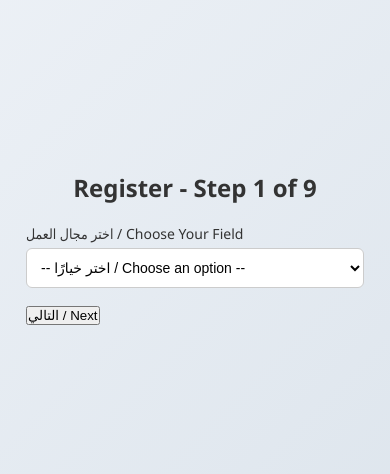
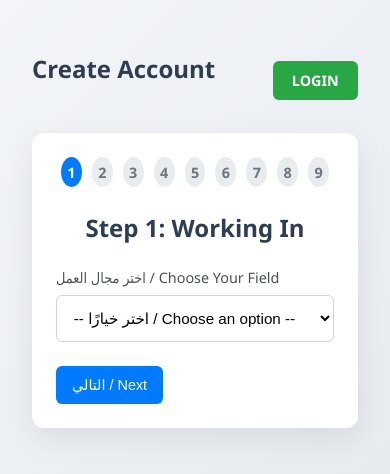
Before and after one commit to mshraky3/Hirfa, a React (Vite) app in the folder my-react-app/: page /register in a window 390 px wide. Shown: the part 174-648 px from the top of the page. Built offline with nearby package versions, Linux system fonts and the light colour scheme.

Commit message:
Add files via upload

```diff
--- a/my-react-app/components/Login/Login.css
+++ b/my-react-app/components/Login/Login.css
@@ -3,7 +3,7 @@
 body {
     margin: 0;
     font-family: 'Segoe UI', Tahoma, Geneva, Verdana, sans-serif;
-    background-color: #f5f5f5;
+    background-color: #f8f9fa;
 }
 
 .register-container {
@@ -12,26 +12,96 @@ body {
     align-items: center;
     justify-content: center;
     min-height: 100vh;
-    padding: 20px;
-    background: linear-gradient(135deg, #eef2f7, #dce4ec);
+    padding: 2rem;
+    background: linear-gradient(135deg, #f5f7fa 0%, #e4e8ed 100%);
+}
+
+.login-header {
+    display: flex;
+    justify-content: space-between;
+    width: 100%;
+    max-width: 440px;
+    margin-bottom: 1.5rem;
+    align-items: center;
+}
+
+.login-btn {
+    padding: 0.6rem 1.2rem;
+    background-color: #28a745;
+    color: white;
+    border: none;
+    border-radius: 6px;
+    font-size: 0.9rem;
+    font-weight: 600;
+    cursor: pointer;
+    transition: all 0.3s ease;
+    text-decoration: none;
+    display: inline-block;
+}
+
+.login-btn:hover {
+    background-color: #218838;
+    transform: translateY(-1px);
+}
+
+.card {
+    width: 100%;
+    max-width: 440px;
+    background: white;
+    border-radius: 12px;
+    box-shadow: 0 10px 30px rgba(0, 0, 0, 0.08);
+    padding: 2rem;
+    margin-bottom: 1rem;
 }
 
 h2 {
-    font-size: 28px;
-    margin-bottom: 20px;
-    color: #333333;
+    font-size: 1.8rem;
+    margin-bottom: 1.5rem;
+    color: #2c3e50;
     text-align: center;
+    font-weight: 600;
+}
+
+.step-indicator {
+    display: flex;
+    justify-content: center;
+    margin-bottom: 1.5rem;
+}
+
+.step {
+    width: 30px;
+    height: 30px;
+    border-radius: 50%;
+    background-color: #e9ecef;
+    color: #6c757d;
+    display: flex;
+    align-items: center;
+    justify-content: center;
+    margin: 0 5px;
+    font-weight: 600;
+    font-size: 0.9rem;
+}
+
+.step.active {
+    background-color: #007bff;
+    color: white;
+}
+
+.step.completed {
+    background-color: #28a745;
+    color: white;
 }
 
 .message,
 .error-message {
     width: 100%;
     max-width: 400px;
-    margin-bottom: 15px;
-    padding: 10px;
-    border-radius: 4px;
+    margin-bottom: 1.2rem;
+    padding: 0.8rem;
+    border-radius: 6px;
     text-align: center;
-    font-size: 14px;
+    font-size: 0.9rem;
+    box-shadow: 0 2px 5px rgba(0, 0, 0, 0.05);
 }
 
 .message {
@@ -48,15 +118,14 @@ h2 {
 
 .form-group {
     width: 100%;
-    max-width: 400px;
-    margin-bottom: 15px;
+    margin-bottom: 1.2rem;
 }
 
 .form-group label {
     display: block;
-    margin-bottom: 5px;
-    font-size: 14px;
-    color: #333333;
+    margin-bottom: 0.5rem;
+    font-size: 0.9rem;
+    color: #495057;
     font-weight: 500;
 }
 
@@ -64,80 +133,117 @@ h2 {
 .form-group textarea,
 .form-group select {
     width: 100%;
-    padding: 12px;
-    border: 1px solid #cccccc;
+    padding: 0.8rem;
+    border: 1px solid #ced4da;
     border-radius: 6px;
-    font-size: 16px;
+    font-size: 0.95rem;
     outline: none;
-    transition: border-color 0.3s ease, box-shadow 0.3s ease;
-    background-color: #ffffff;
+    transition: all 0.3s ease;
+    background-color: white;
 }
 
 .form-group input:focus,
 .form-group textarea:focus,
 .form-group select:focus {
     border-color: #007bff;
-    box-shadow: 0 0 8px rgba(0, 123, 255, 0.2);
+    box-shadow: 0 0 0 0.2rem rgba(0, 123, 255, 0.25);
 }
 
 .form-group input:disabled {
-    background-color: #f0f0f0;
+    background-color: #f8f9fa;
     cursor: not-allowed;
 }
 
-button[type="submit"] {
-    width: 100%;
-    max-width: 400px;
-    padding: 12px;
-    background-color: #007bff;
-    color: #ffffff;
+.btn {
+    padding: 0.8rem 1.2rem;
     border: none;
     border-radius: 6px;
-    font-size: 16px;
+    font-size: 0.95rem;
+    font-weight: 500;
     cursor: pointer;
-    transition: background-color 0.3s ease, transform 0.3s ease;
-    margin-top: 20px;
+    transition: all 0.3s ease;
+    display: inline-flex;
+    align-items: center;
+    justify-content: center;
 }
 
-button[type="submit"]:hover {
-    background-color: #0056b3;
-    transform: scale(1.02);
+.btn-primary {
+    background-color: #007bff;
+    color: white;
 }
 
-button[type="submit"]:active {
-    transform: scale(0.98);
+.btn-primary:hover {
+    background-color: #0069d9;
+    transform: translateY(-1px);
+}
+
+.btn-primary:active {
+    transform: translateY(0);
 }
 
 .btn-secondary {
     background-color: #6c757d;
-    color: #ffffff;
-    border: none;
-    border-radius: 6px;
-    padding: 10px 15px;
-    font-size: 14px;
-    cursor: pointer;
-    transition: background-color 0.3s ease, transform 0.3s ease;
+    color: white;
 }
 
 .btn-secondary:hover {
     background-color: #5a6268;
-    transform: scale(1.02);
+    transform: translateY(-1px);
 }
 
 .btn-secondary:active {
-    transform: scale(0.98);
+    transform: translateY(0);
+}
+
+.btn-success {
+    background-color: #28a745;
+    color: white;
+}
+
+.btn-success:hover {
+    background-color: #218838;
+    transform: translateY(-1px);
+}
+
+.btn-success:active {
+    transform: translateY(0);
+}
+
+.form-navigation {
+    display: flex;
+    justify-content: space-between;
+    margin-top: 1.5rem;
+}
+
+.location-btn {
+    display: flex;
+    align-items: center;
+    gap: 0.5rem;
+}
+
+.fetched-location {
+    background-color: #28a745 !important;
+}
+
+.progress-text {
+    text-align: center;
+    margin-top: 0.5rem;
+    font-size: 0.85rem;
+    color: #6c757d;
 }
 
 /* Responsive Design */
-@media (max-width: 600px) {
-    h2 {
-        font-size: 24px;
+@media (max-width: 576px) {
+    .card {
+        padding: 1.5rem;
     }
 
-    .form-group input,
-    .form-group textarea,
-    .form-group select {
-        font-size: 14px;
-        padding: 10px;
+    h2 {
+        font-size: 1.5rem;
+    }
+
+    .btn {
+        padding: 0.7rem 1rem;
+        font-size: 0.9rem;
     }
 }
--- a/my-react-app/components/Login/Register.jsx
+++ b/my-react-app/components/Login/Register.jsx
@@ -1,6 +1,6 @@
 import React, { useState, useEffect } from "react";
 import axios from "axios";
-import { useLocation, useNavigate } from "react-router-dom";
+import { useLocation, useNavigate, Link } from "react-router-dom";
 import "./Login.css";
 
 const Register = () => {
@@ -12,56 +12,22 @@ const Register = () => {
     const [currentStep, setCurrentStep] = useState(0);
     const [isLoadingLocation, setIsLoadingLocation] = useState(false);
     const [isLocationFetched, setIsLocationFetched] = useState(false);
+    const [previewImage, setPreviewImage] = useState(null);
 
-    const workingInOptions = [
-        {
-            category: { ar: "البناء والتشييد", en: "Construction & Building" },
-            jobs: [
+    const jobOptions = [
         { ar: "مقاول", en: "Contractor" },
         { ar: "فني بلاط", en: "Tiles Installer" },
         { ar: "فني دهان", en: "Painter" },
-                { ar: "فني أرضيات", en: "Flooring Technician" }
-            ]
-        },
-        {
-            category: { ar: "السباكة", en: "Plumbing" },
-            jobs: [
-                { ar: "سباك", en: "Plumber" }
-            ]
-        },
-        {
-            category: { ar: "الكهرباء", en: "Electricity" },
-            jobs: [
+        { ar: "فني أرضيات", en: "Flooring Technician" },
+        { ar: "سباك", en: "Plumber" },
         { ar: "كهربائي", en: "Electrician" },
         { ar: "فني تكييف", en: "AC Technician" },
-                { ar: "فني أنظمة أمن", en: "Security Systems Technician" }
-            ]
-        },
-        {
-            category: { ar: "النقل والأثاث", en: "Moving & Furniture" },
-            jobs: [
+        { ar: "فني أنظمة أمن", en: "Security Systems Technician" },
         { ar: "عمال نقل", en: "Movers" },
-                { ar: "نجار", en: "Carpenter" }
-            ]
-        },
-        {
-            category: { ar: "النظافة", en: "Cleaning" },
-            jobs: [
-                { ar: "عامل نظافة", en: "Cleaner" }
-            ]
-        },
-        {
-            category: { ar: "الحدائق", en: "Gardening" },
-            jobs: [
-                { ar: "بستاني", en: "Gardener" }
-            ]
-        },
-        {
-            category: { ar: "أخرى", en: "Other" },
-            jobs: [
+        { ar: "نجار", en: "Carpenter" },
+        { ar: "عامل نظافة", en: "Cleaner" },
+        { ar: "بستاني", en: "Gardener" },
         { ar: "أخرى", en: "Other" }
-            ]
-        }
     ];
 
     const [formData, setFormData] = useState({
@@ -85,7 +51,7 @@ const Register = () => {
         { title: "Phone Number", key: "phone_number" },
         { title: "Location", key: "location" },
         { title: "Description", key: "description" },
-        { title: "Logo Image (Optional)", key: "logo_image" },
+        { title: "Logo Image", key: "logo_image" },
     ];
 
     useEffect(() => {
@@ -100,10 +66,24 @@ const Register = () => {
 
     const handleChange = (e) => {
         const { name, value, files } = e.target;
+
+        if (name === "logo_image" && files && files[0]) {
+            const reader = new FileReader();
+            reader.onloadend = () => {
+                setPreviewImage(reader.result);
+            };
+            reader.readAsDataURL(files[0]);
+
+            setFormData((prev) => ({
+                ...prev,
+                [name]: files[0],
+            }));
+        } else {
             setFormData((prev) => ({
                 ...prev,
                 [name]: files ? files[0] : value,
             }));
+        }
     };
 
     const getLocation = () => {
@@ -120,7 +100,6 @@ const Register = () => {
                     setIsLoadingLocation(false);
                     setIsLocationFetched(true);
                     setError("");
-                    alert("Location fetched successfully!");
                 },
                 (err) => {
                     setError("Failed to get your location. Please try again.");
@@ -185,6 +164,12 @@ const Register = () => {
                     return false;
                 }
                 break;
+            case "logo_image":
+                if (!formData.logo_image) {
+                    setError("يرجى تحميل صورة الشعار / Please upload a logo image.");
+                    return false;
+                }
+                break;
             default:
                 return true;
         }
@@ -209,8 +194,16 @@ const Register = () => {
 
     const handleSubmit = async (e) => {
         e.preventDefault();
-        if (!validateStep()) return;
 
+        // Validate all steps before submitting
+        for (let i = 0; i < steps.length; i++) {
+            setCurrentStep(i);
+            if (!validateStep()) {
+                return;
+            }
+        }
+
+        // Only submit when all steps are validated
         const formDataToSend = new FormData();
         Object.keys(formData).forEach((key) => {
             if (formData[key]) {
@@ -227,7 +220,7 @@ const Register = () => {
             }
         } catch (err) {
             setError(
-                err.response?.data?.mseeg ||
+                err.response?.data?.message ||
                 "An error occurred during registration."
             );
         }
@@ -249,14 +242,10 @@ const Register = () => {
                             required
                         >
                             <option value="">-- اختر خيارًا / Choose an option --</option>
-                            {workingInOptions.map((group, index) => (
-                                <optgroup key={index} label={`${group.category.ar} / ${group.category.en}`}>
-                                    {group.jobs.map((job, i) => (
+                            {jobOptions.map((job, i) => (
                                 <option key={i} value={job.en}>
                                     {job.ar} - {job.en}
                                 </option>
-                                    ))}
-                                </optgroup>
                             ))}
                         </select>
                     </div>
@@ -342,19 +331,21 @@ const Register = () => {
                 return (
                     <div className="form-group">
                         <label htmlFor="location">موقع الشركة / Company Location</label>
-                        <p className="text-muted">اضغط الزر لجلب الموقع / Click the button to fetch your location.</p>
-                        <div style={{ display: "flex", alignItems: "center" }}>
+                        <p className="progress-text">اضغط الزر لجلب الموقع / Click the button to fetch your location.</p>
+                        <div className="location-btn">
                             <button
                                 type="button"
                                 className={`btn btn-secondary ${isLocationFetched ? "fetched-location" : ""}`}
                                 onClick={getLocation}
                                 disabled={isLoadingLocation}
-                                style={{
-                                    marginLeft: "10px",
-                                    backgroundColor: isLocationFetched ? "#28a745" : "",
-                                }}
                             >
-                                {isLoadingLocation ? "جار التحميل..." : isLocationFetched ? "تم جلب الموقع!" : "جلب الموقع / Get Location"}
+                                {isLoadingLocation ? (
+                                    "جار التحميل..."
+                                ) : isLocationFetched ? (
+                                    "✓ تم جلب الموقع"
+                                ) : (
+                                    "جلب الموقع / Get Location"
+                                )}
                             </button>
                         </div>
                     </div>
@@ -377,14 +368,47 @@ const Register = () => {
             case "logo_image":
                 return (
                     <div className="form-group">
-                        <label htmlFor="logo_image">شعار الحساب (اختياري) / Account Logo (Optional)</label>
+                        <label htmlFor="logo_image">شعار الحساب / Account Logo</label>
+                        <div className="image-upload-container">
+                            {previewImage ? (
+                                <div className="image-preview">
+                                    <img
+                                        src={previewImage}
+                                        alt="Logo preview"
+                                        className="logo-preview"
+                                    />
+                                    <button
+                                        type="button"
+                                        className="btn btn-secondary change-image-btn"
+                                        onClick={() => document.getElementById('logo_image').click()}
+                                    >
+                                        تغيير الصورة / Change Image
+                                    </button>
+                                </div>
+                            ) : (
+                                <div className="upload-area">
+                                    <label htmlFor="logo_image" className="upload-label">
+                                        <div className="upload-icon">+</div>
+                                        <div className="upload-text">
+                                            انقر لتحميل الصورة / Click to upload image
+                                        </div>
+                                    </label>
+                                </div>
+                            )}
                             <input
                                 type="file"
+                                id="logo_image"
                                 className="form-control-file"
                                 name="logo_image"
                                 accept=".jpg,.jpeg,.png,.gif"
                                 onChange={handleChange}
+                                style={{ display: 'none' }}
+                                required
                             />
+                        </div>
+                        <p className="file-requirements">
+                            يرجى تحميل صورة بحجم أقل من 2MB / Please upload image less than 2MB
+                        </p>
                     </div>
                 );
             default:
@@ -394,7 +418,29 @@ const Register = () => {
 
     return (
         <div className="register-container">
-            <h2>Register - Step {currentStep + 1} of {steps.length}</h2>
+            <div className="login-header">
+                <h2>Create Account</h2>
+                <Link to="/login" className="login-btn">
+                    LOGIN
+                </Link>
+            </div>
+
+            <div className="card">
+                <div className="step-indicator">
+                    {steps.map((step, index) => (
+                        <div
+                            key={index}
+                            className={`step ${currentStep === index ? "active" : ""} ${
+                                currentStep > index ? "completed" : ""
+                            }`}
+                        >
+                            {index + 1}
+                        </div>
+                    ))}
+                </div>
+
+                <h2>Step {currentStep + 1}: {steps[currentStep].title}</h2>
+
                 {message && (
                     <div className="message">
                         <p>{message}</p>
@@ -427,6 +473,7 @@ const Register = () => {
                     </div>
                 </form>
             </div>
+        </div>
     );
 };
 
--- a/my-react-app/components/Navbar/Navbar.jsx
+++ b/my-react-app/components/Navbar/Navbar.jsx
@@ -37,7 +37,7 @@ const Navbar = (props) => {
                                 <div div className="nav-link" onClick={() => { To_profile(props.UserID) }}>profile</div>
                             ) : (
                                 <>
-                                    <Link className="nav-link" to='/login' >
+                                    <Link className="nav-link" to='/register' >
                                         بحث عن عمل
                                     </Link>
                                 </>
--- a/my-react-app/components/Posts/List/List.jsx
+++ b/my-react-app/components/Posts/List/List.jsx
@@ -51,9 +51,6 @@ const List = () => {
                                 <strong>{worker.account_name}</strong>
                             </div>
 
-                            <div className="card-content">
-                                {worker.location}
-                            </div>
 
                             <div className="card-content">
                                 {worker.description || "No description available"}
```
Also changed, not shown: my-react-app/components/Header/Header.jsx (+8 -2 lines), my-react-app/components/profile/Profile.jsx (+133 -11 lines), my-react-app/components/Workers/Workers.jsx (line endings or trailing spaces). Lines whose indentation alone changed are shown as unchanged.
